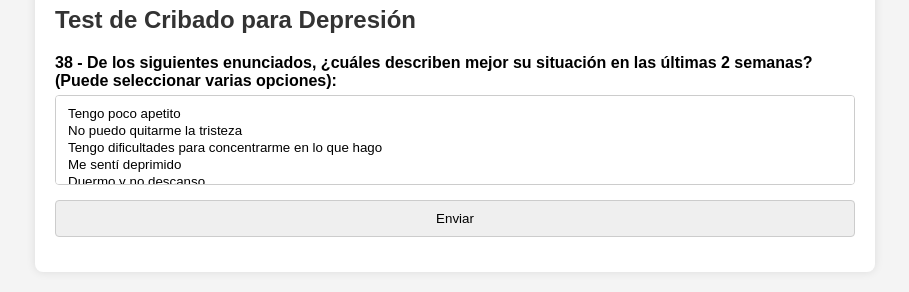
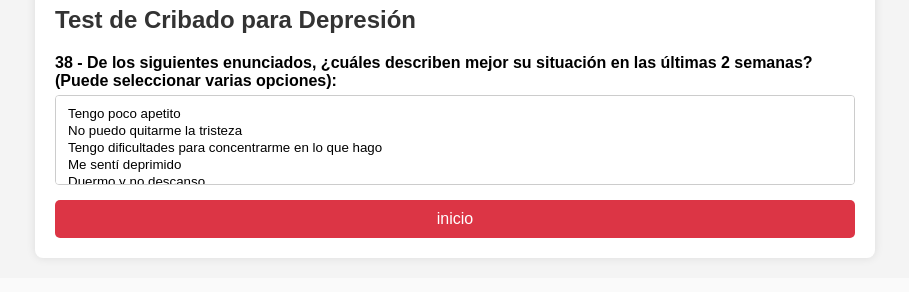
Before and after one commit to joseigleleal/avia, a Flask app: page /survey in a window 1280 px wide. Shown: the part 3652-3944 px from the top of the page, without its empty margins (185-1094 px from the left). After the commit the page ends 3913 px from the top, so only its background shows below. Run offline with Flask 3, Linux system fonts and the light colour scheme; a user stored in the database is signed in.

Commit message:
survey butt

```diff
--- a/frontend/templates/survey.html
+++ b/frontend/templates/survey.html
@@ -327,8 +327,13 @@
                 <option value="Es difícil concentrarme en las cosas importantes">Es difícil concentrarme en las cosas importantes</option>
             </select>
 
-            <input type="submit" value="Enviar">
         </form>
+
+            <!-- Botón de Logout -->
+        <form action="/logout" method="post">
+               <button type="submit" class="logout-button">inicio</button>
+        </form>
+
     </div>
 </body>
 </html>
```
